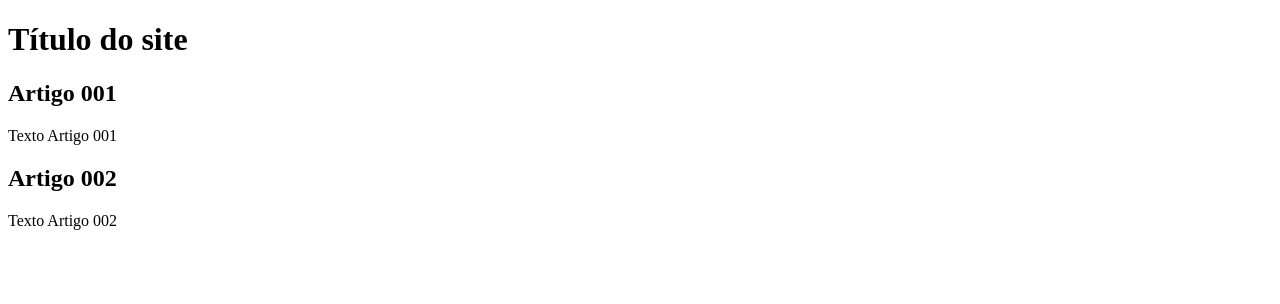
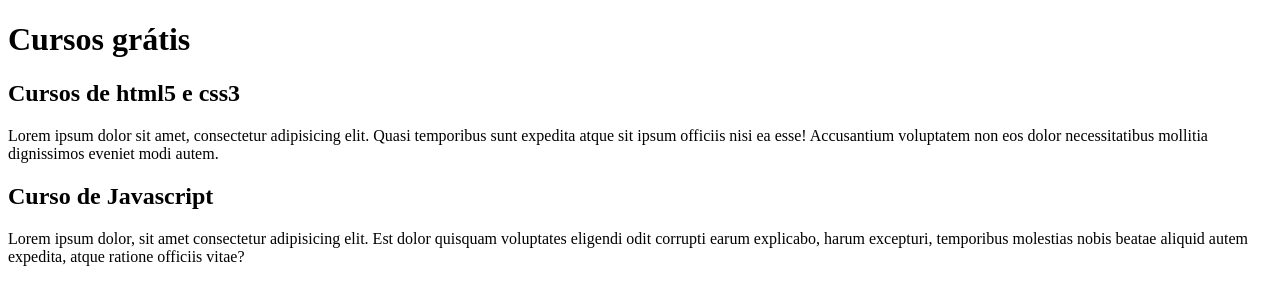
Before and after one commit to jussidev/projeto-site, a plain HTML site: page index.html in a window 1280 px wide. Drawn offline with Linux system fonts and the light colour scheme.

Commit message:
comecei a escrever o conteúdo

```diff
--- a/index.html
+++ b/index.html
@@ -8,14 +8,14 @@
 <body>
   <main>
     <header>
-        <h1>Título do site</h1>
+        <h1>Cursos grátis</h1>
     </header>
     <article>
-        <h2>Artigo 001</h2>
-        <p>Texto Artigo 001</p>
+        <h2>Cursos de html5 e css3</h2>
+        <p>Lorem ipsum dolor sit amet, consectetur adipisicing elit. Quasi temporibus sunt expedita atque sit ipsum officiis nisi ea esse! Accusantium voluptatem non eos dolor necessitatibus mollitia dignissimos eveniet modi autem.</p>
     </article>
-    <h2>Artigo 002</h2>
-    <p>Texto Artigo 002</p>
+    <h2>Curso de Javascript</h2>
+    <p>Lorem ipsum dolor, sit amet consectetur adipisicing elit. Est dolor quisquam voluptates eligendi odit corrupti earum explicabo, harum excepturi, temporibus molestias nobis beatae aliquid autem expedita, atque ratione officiis vitae?</p>
   </main>
 </body>
 </html>
```
